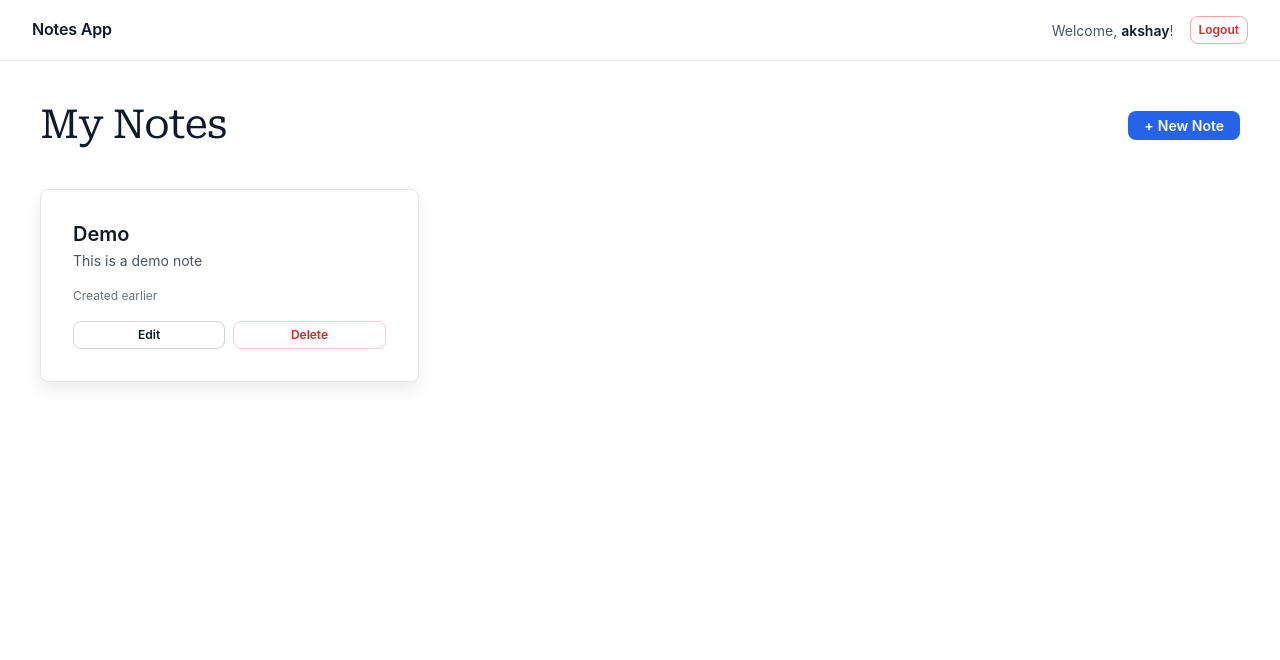
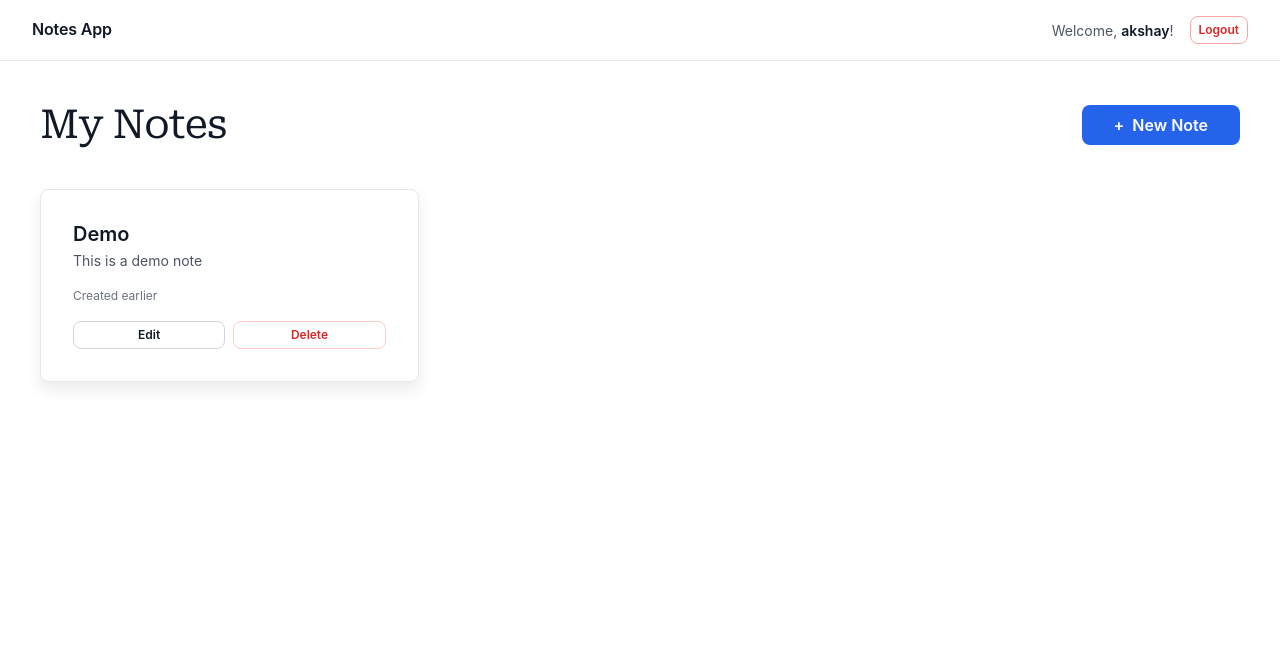
Before and after one commit to akshaydotweb/virtuBox, a Flask app: page /dashboard in a window 1280 px wide. Shown: the top 660 px of the page. Run offline with Flask 3, Linux system fonts and the light colour scheme; a user stored in the database is signed in; data comes from the database, SQL or seed files in the repository.

Commit message:
updated dashboard buttons

```diff
--- a/templates/dashboard.html
+++ b/templates/dashboard.html
@@ -106,19 +106,19 @@
   }
 
   .create-button {
-    padding: var(--space-200) var(--space-400);          /* 4px 16px */
+    padding: var(--space-300) var(--space-500);          /* 8px 32px */
     background-color: var(--color-blue-600);
     color: white;
     text-decoration: none;                              /* Remove link underline */
     border-radius: var(--radius-md);                      /* 8px */
-    font-size: var(--text-sm);                            /* 14px */
+    font-size: var(--text-base);                          /* 16px */
     font-weight: var(--font-weight-semibold);             /* 600 */
     border: none;
     cursor: pointer;
     transition: all 150ms ease-out;
     display: inline-flex;
     align-items: center;
-    gap: var(--space-200);                                /* 4px */
+    gap: var(--space-300);                                /* 8px */
   }
 
   .create-button:hover {
```
